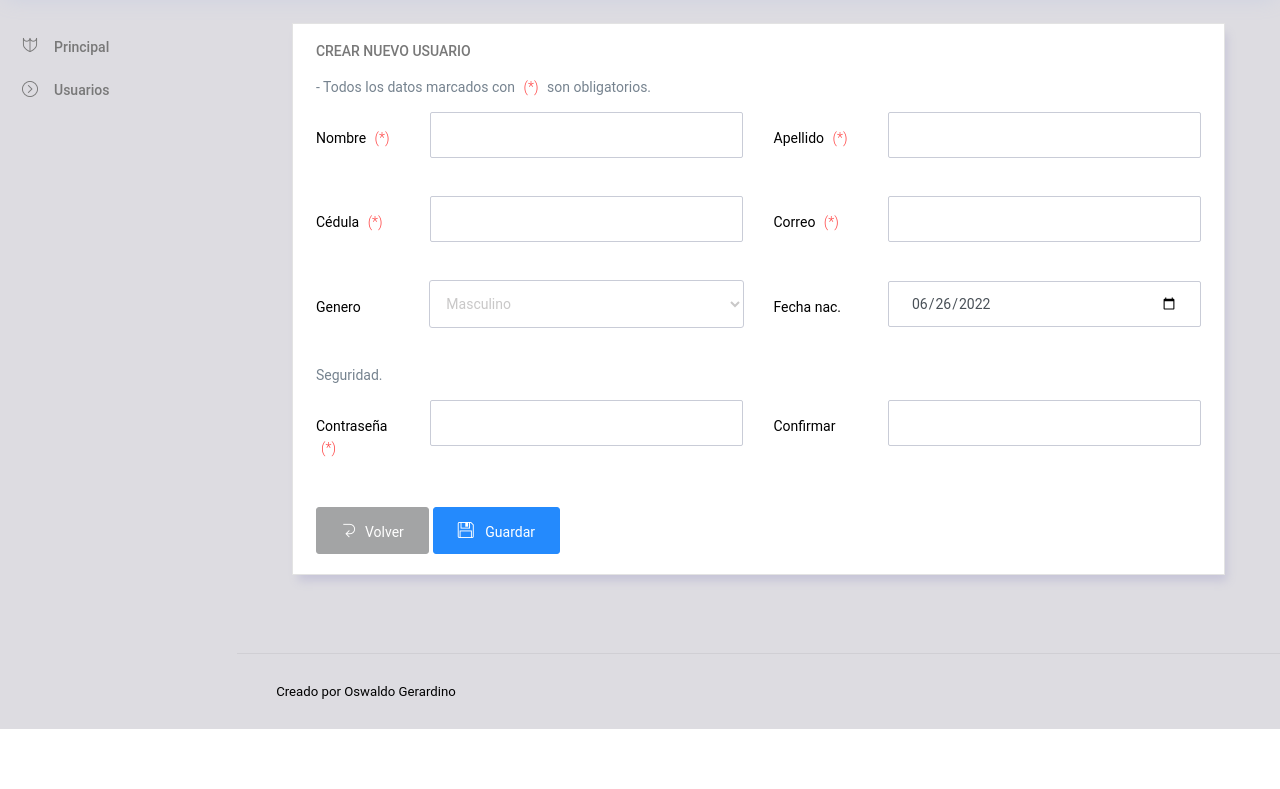
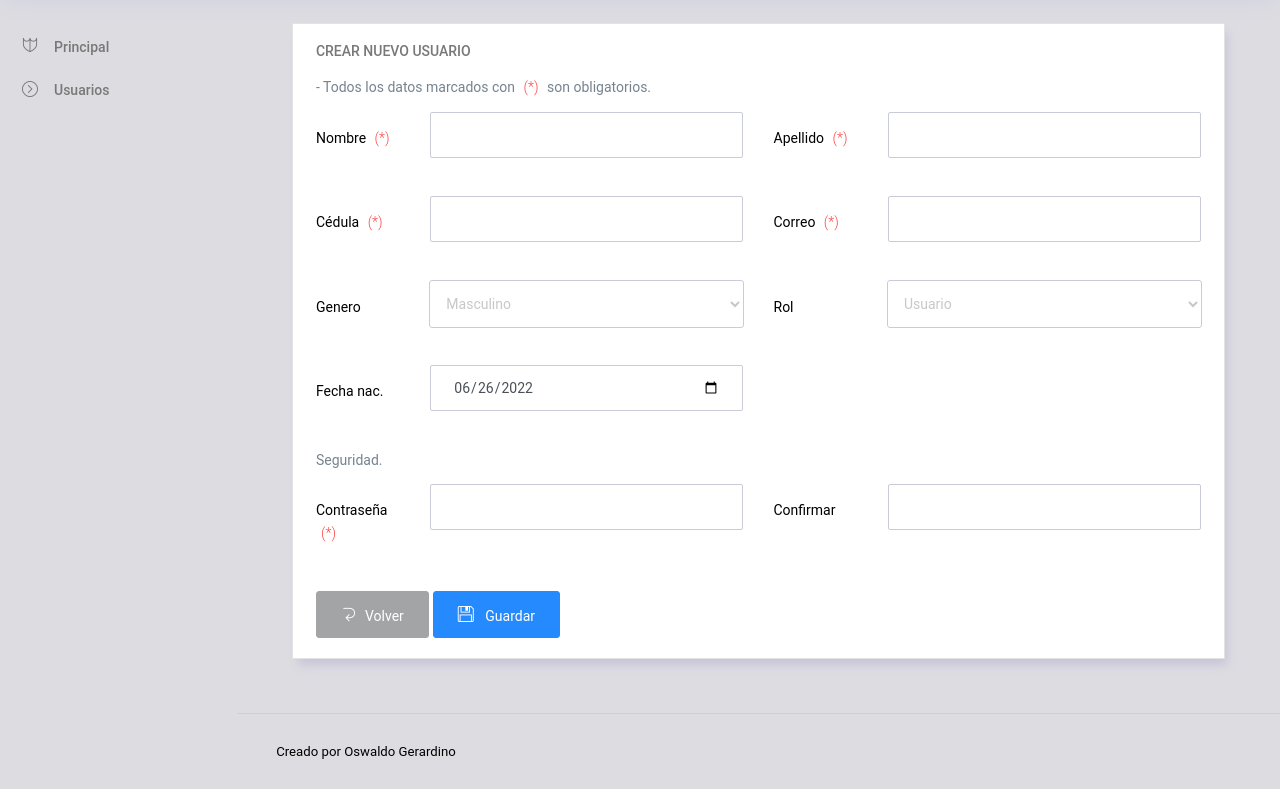
Before and after one commit to oswaldogerardino/base_php_poo, a PHP site: page /vistas/usuarios/crear.php in a window 1280 px wide. Shown: the part 71-860 px from the top of the page. Before the commit the page ends 800 px from the top, so only its background shows below. Run offline with PHP 8.4, Linux system fonts and the light colour scheme; the visitor is signed in with stand-in values (Sample User, id 1); some web fonts are replaced.

Commit message:
arreglo logo, rol en crear

```diff
--- a/vistas/acceso/registrar.php
+++ b/vistas/acceso/registrar.php
@@ -64,8 +64,8 @@
         <div class="row w-100 mx-0">
           <div class="col-lg-8 mx-auto">
             <div class="auth-form-light text-center py-5 px-4 px-sm-5">
-              <div class="brand-logo">
-                <img src="../../assets/images/login.png" alt="logo">
+              <div>
+                <img src="../../assets/images/login.png" alt="logo"  width="30%">
               </div>
               <h4>Registre sus datos para entrar al sistema...</h4>
 
--- a/vistas/usuarios/crear.php
+++ b/vistas/usuarios/crear.php
@@ -259,6 +259,31 @@
                   </div>
                 </div>
               </div>
+
+
+              <div class="col-md-6">
+                <div class="form-group row">
+                  <label class="col-sm-3 col-form-label">Rol</label>
+                  <div class="col-sm-9">
+                    <select class="form-control" name="rol">
+                      <?php
+                        if(isset($_POST['rol']) and $_POST['rol'] == "administrador"){
+                      ?>
+
+                        <option value="administrador">Administrador</option>
+                        <option value="usuario">Usuario</option>
+
+                      <?php }else{ ?>
+
+                        <option value="usuario">Usuario</option>
+                        <option value="administrador">Administrador</option>
+
+                      <?php } ?>
+                    </select>
+                  </div>
+                </div>
+              </div>
+
               <div class="col-md-6">
                 <div class="form-group row">
                   <label class="col-sm-3 col-form-label">Fecha nac.</label>
```
